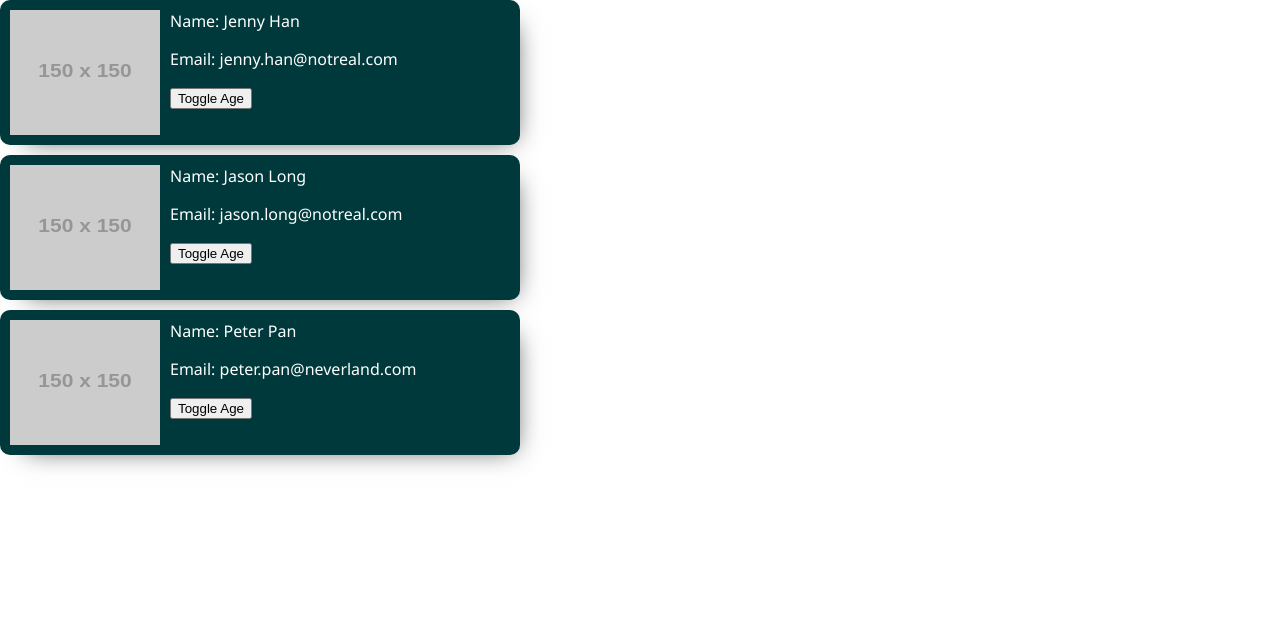
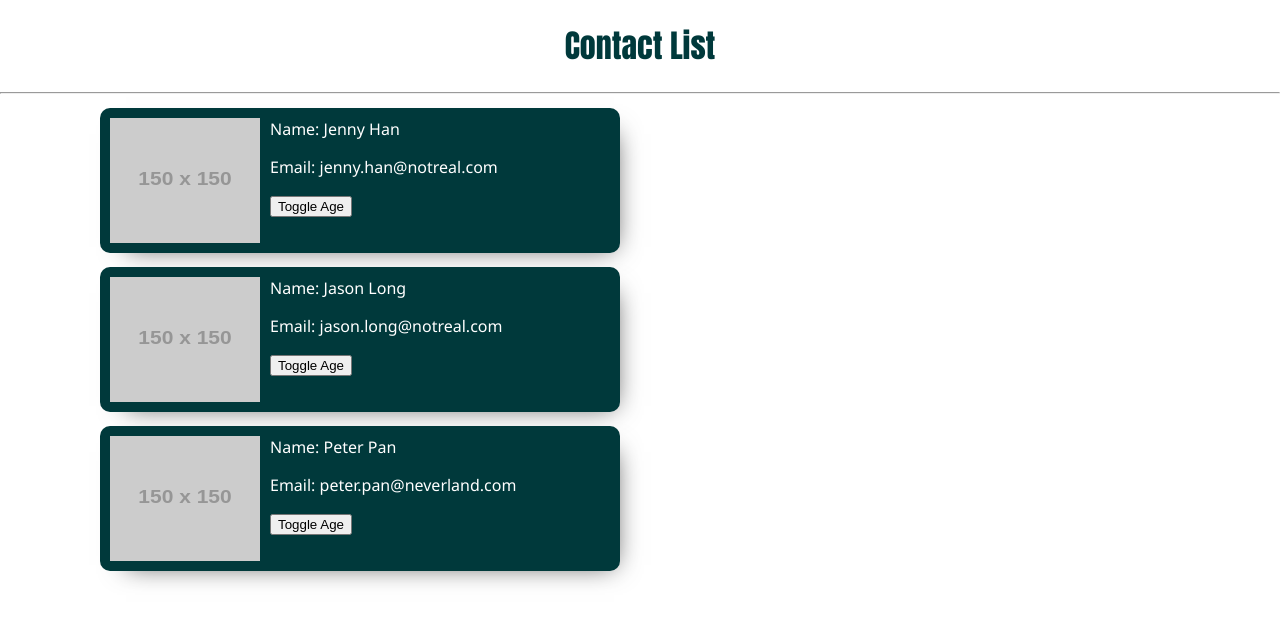
Before and after one commit to ChristineKarimi/react-contactlist, a React (Create React App) app: page / in a window 1280 px wide. Shown: the top 622 px of the page. Built offline with nearby package versions, Linux system fonts and the light colour scheme.

Commit message:
Bulk commit - Bug fix and styles

```diff
--- a/src/App.js
+++ b/src/App.js
@@ -4,6 +4,8 @@ import "./styles.css";
 const App = () => {
   return (
     <>
+    <h1>Contact List</h1>
+    <hr></hr>
       <ContactCard
         avatar="https://via.placeholder.com/150"
         name="Jenny Han"
--- a/src/styles.css
+++ b/src/styles.css
@@ -9,6 +9,17 @@
     max-width: 500px;
     max-height: 125px;
     margin-bottom: 10px;
+    margin-left: 100px;
+    margin-top: 14px;
+
+  }
+
+  h1 {
+      text-align: center;
+      color: rgb(0, 57, 59);
+      font-size: xx-large;
+      font-family:Impact, Haettenschweiler, 'Arial Narrow Bold', sans-serif;
+      font-weight:lighter;
   }
 
   .contact-card p {
```
